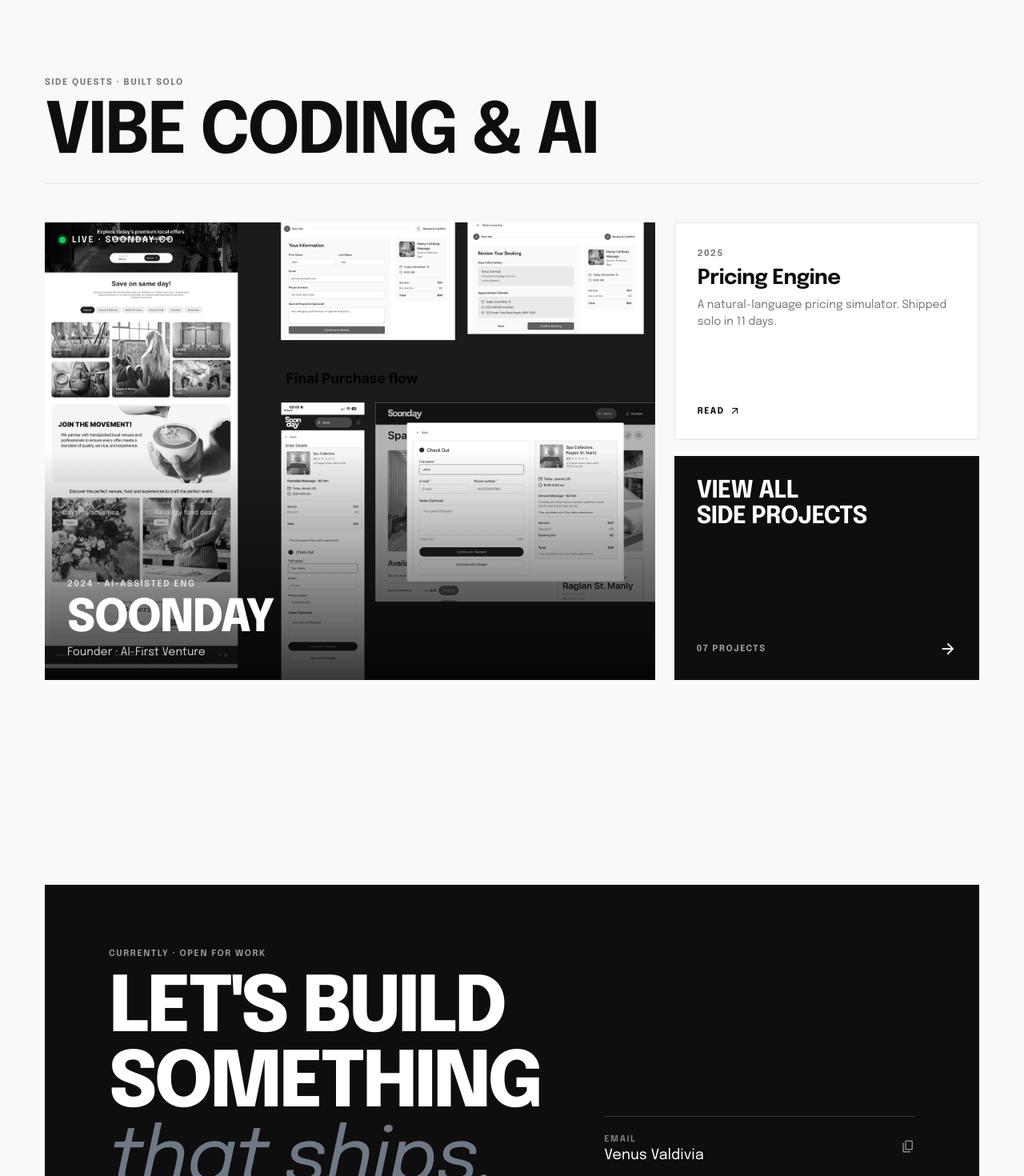
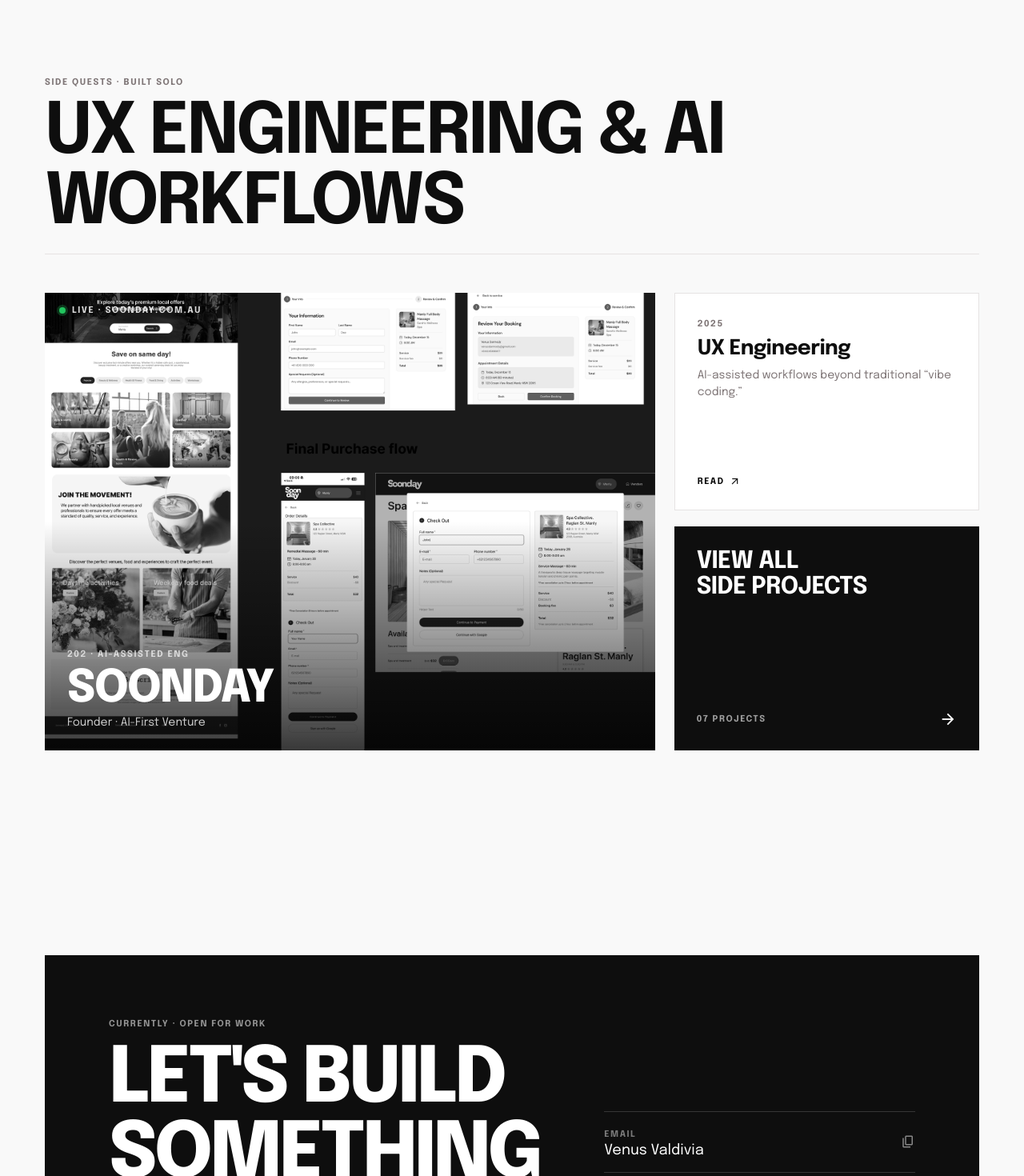
Before and after one commit to venusina/venusvaldivia, a React (Vite) app: page / in a window 1280 px wide. Shown: the part 3020-4490 px from the top of the page at 80% size. Built offline with nearby package versions, Linux system fonts and the light colour scheme.

Commit message:
update vibe section header

```diff
--- a/src/components/ContactSection.jsx
+++ b/src/components/ContactSection.jsx
@@ -10,7 +10,9 @@
               Currently · Open for work
             </Caps>
             <h2 className="vv-contact-title">
-              Let's build<br />something <span className="vv-italic" style={{ color: accent }}>that ships.</span>
+              Let's build<br />something <span className="vv-italic" style={{ color: accent }}>
+
+              </span>
             </h2>
             <p className="vv-contact-lede">
               From leading product teams and end-to-end digital products to design engineering and UX strategy. I bridge design, systems, and execution. Drop me a line to discuss future projects.
--- a/src/components/VibeSection.jsx
+++ b/src/components/VibeSection.jsx
@@ -1,7 +1,7 @@
 import { Caps, MIcon } from './atoms.jsx';
 
 const VIBE_BIG = {
-  title: 'Soonday', sub: 'Founder · AI-First Venture', year: '2024',
+  title: 'Soonday', sub: 'Founder · AI-First Venture', year: '202',
   blurb: 'Building an AI-first venture from concept to shipped beta — design, code, and growth.',
   img: '/images/soonday-outcome.png'
 };
@@ -23,14 +23,14 @@
   return (
     <section className="vv-section" id="vibe">
       <div className="vv-container">
-        <SectionHeader eyebrow="Side quests · Built solo" title="Vibe coding & AI" />
+        <SectionHeader eyebrow="Side quests · Built solo" title="UX Engineering & AI Workflows" />
         <div className="vv-bento">
           <a href="#case-soonday" className="vv-bento-hero">
             <img src={VIBE_BIG.img} alt={VIBE_BIG.title} loading="lazy" />
             <div className="vv-bento-hero-overlay" />
             <div className="vv-bento-hero-tag">
               <span className="vv-dot vv-dot-live" />
-              <Caps color="rgba(255,255,255,0.85)">Live · soonday.co</Caps>
+              <Caps color="rgba(255,255,255,0.85)">Live · soonday.com.au</Caps>
             </div>
             <div className="vv-bento-hero-text">
               <Caps color="rgba(255,255,255,0.7)" style={{ marginBottom: 10, display: 'block' }}>{VIBE_BIG.year} · AI-Assisted Eng</Caps>
@@ -42,9 +42,9 @@
             <div className="vv-bento-card">
               <div>
                 <Caps>2025</Caps>
-                <div className="vv-bento-card-title">Pricing Engine</div>
+                <div className="vv-bento-card-title">UX Engineering</div>
                 <div className="vv-bento-card-blurb">
-                  A natural-language pricing simulator. Shipped solo in 11 days.
+                  AI-assisted workflows beyond traditional “vibe coding.”
                 </div>
               </div>
               <div className="vv-bento-card-cta">
--- a/src/pages/AboutPage.jsx
+++ b/src/pages/AboutPage.jsx
@@ -157,7 +157,7 @@
             <Caps>Email address</Caps>
             <input
               type="email"
-              placeholder="your@email.com"
+              placeholder="venusdarmody@gmail.com"
               value={email}
               onChange={(e) => setEmail(e.target.value)}
             />
--- a/src/pages/ProjectsPage.jsx
+++ b/src/pages/ProjectsPage.jsx
@@ -32,7 +32,7 @@
           <h1 className="vv-archive-h1">Projects</h1>
           <div className="vv-archive-head-meta">
             <Caps>Selected portfolio</Caps>
-            <Caps>{PROJECTS_ALL.length} 2016 — 2026</Caps>
+            <Caps>2016 — 2026</Caps>
           </div>
           <div className="vv-rule" />
         </div>
```
Also changed, not shown: public/images/venus_darmody.png (added).
